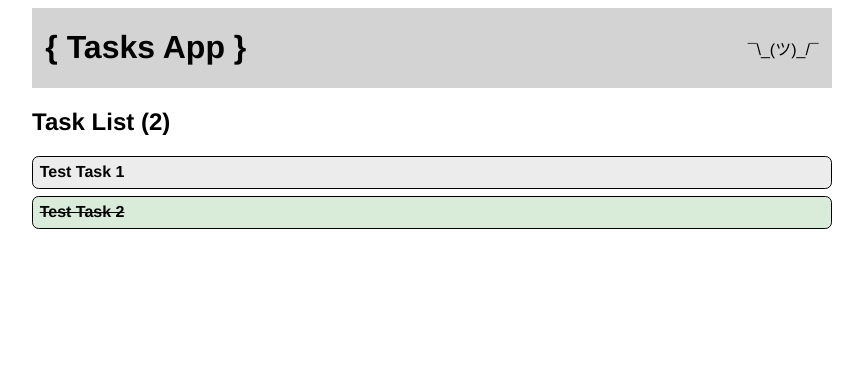
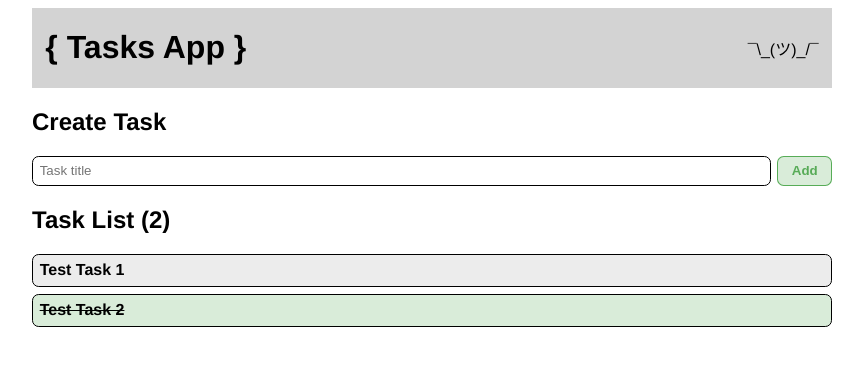
Before and after one commit to jt182/tdd-vue-frontend, a Vue app: page / in a window 1280 px wide. Shown: the top 366 px of the page, without its empty margins (208-1071 px from the left). Built offline with nearby package versions, Linux system fonts and the light colour scheme.

Commit message:
Step 8: Add new tasks

```diff
--- a/src/App.vue
+++ b/src/App.vue
@@ -1,5 +1,6 @@
 <template>
     <Header title="{ Tasks App }"/>
+    <TaskAdd/>
     <TaskList/>
 </template>
 
@@ -7,10 +8,11 @@
 import { defineComponent } from 'vue';
 import Header from '@/components/Header.vue';
 import TaskList from '@/components/TaskList.vue';
+import TaskAdd from '@/components/TaskAdd.vue';
 
 export default defineComponent({
     name: 'App',
-    components: {TaskList, Header}
+    components: {TaskAdd, TaskList, Header}
 });
 </script>
 
@@ -23,3 +25,23 @@ export default defineComponent({
     width: 600pt;
 }
 </style>
+
+<style lang="scss">
+
+.blueButton {
+    font-weight: bold;
+    border: 1pt solid rgba(green, .6);
+    border-radius: 5pt;
+    padding: 5pt 10pt;
+    margin-left: 5pt;
+    background-color: rgba(green, .15);
+    color: rgba(green, .6);
+}
+
+.blueButton:hover {
+    background-color: rgba(green, .4);
+    color: white;
+    cursor: pointer;
+}
+
+</style>
--- /dev/null
+++ b/src/components/TaskAdd.vue
@@ -0,0 +1,57 @@
+<template>
+    <h2>Create Task</h2>
+    <div class="addTask">
+        <input data-testid="inputFieldTitle"
+               type="text"
+               class="titleInputField"
+               v-model="taskTitle"
+               @keyup.enter="addTask"
+               placeholder="Task title"
+        />
+        <button data-testid="createButton"
+                @click="addTask"
+                class="blueButton"
+        >Add
+        </button>
+    </div>
+</template>
+
+<script lang="ts">
+import { defineComponent, ref } from 'vue';
+import { useStore } from 'vuex';
+
+export default defineComponent({
+    name: 'TaskAdd',
+    setup() {
+        const store = useStore();
+
+        const taskTitle = ref('');
+
+        function addTask(): void {
+            store.commit('addTask', taskTitle.value);
+            taskTitle.value = '';
+        }
+
+        return {
+            taskTitle,
+            addTask
+        };
+    }
+});
+
+</script>
+
+<style scoped lang="scss">
+
+.addTask {
+    display: flex;
+}
+
+.titleInputField {
+    border: 1pt solid black;
+    border-radius: 5pt;
+    padding: 5pt;
+    width: 100%;
+}
+
+</style>
```
Also changed, not shown: 1 other file (tests, documents, lock files or other folders).
